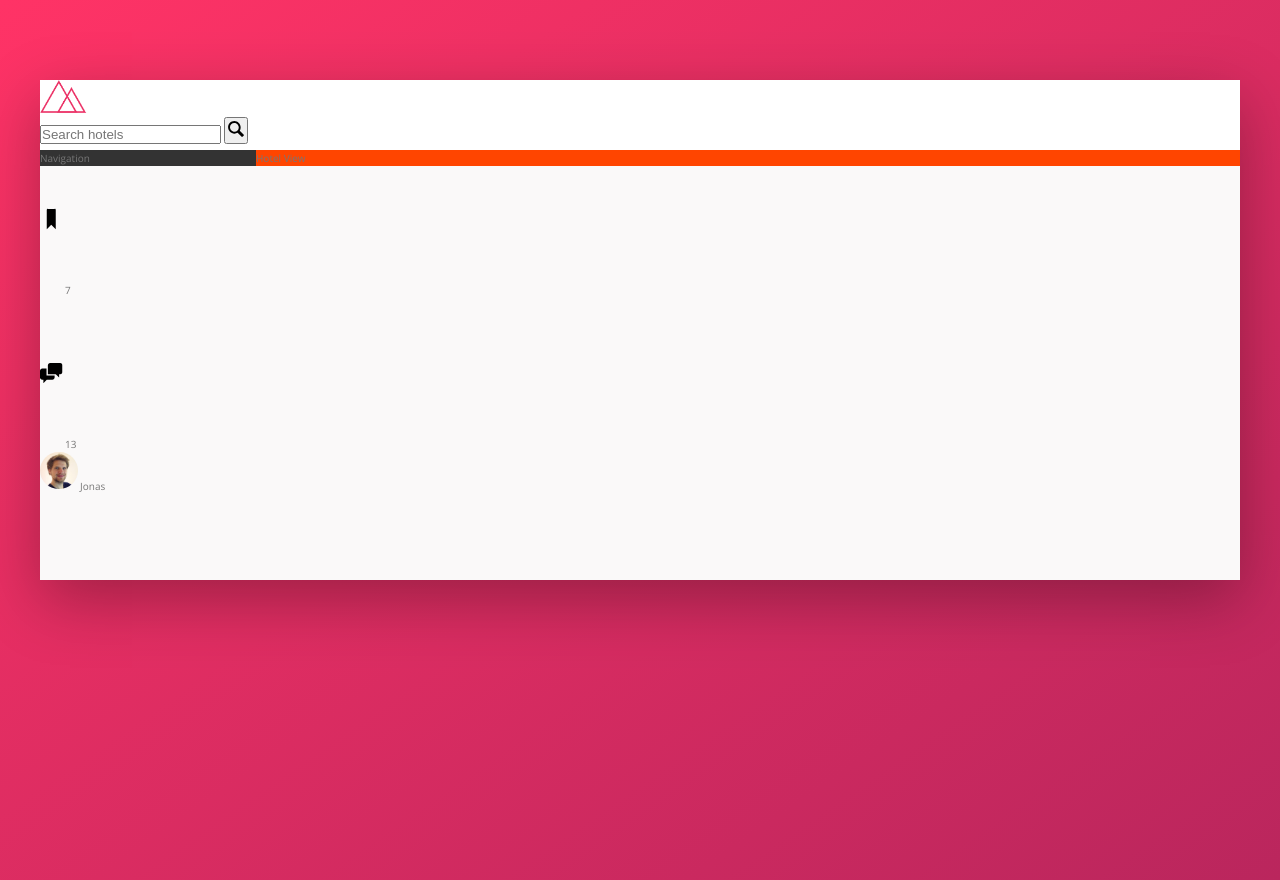
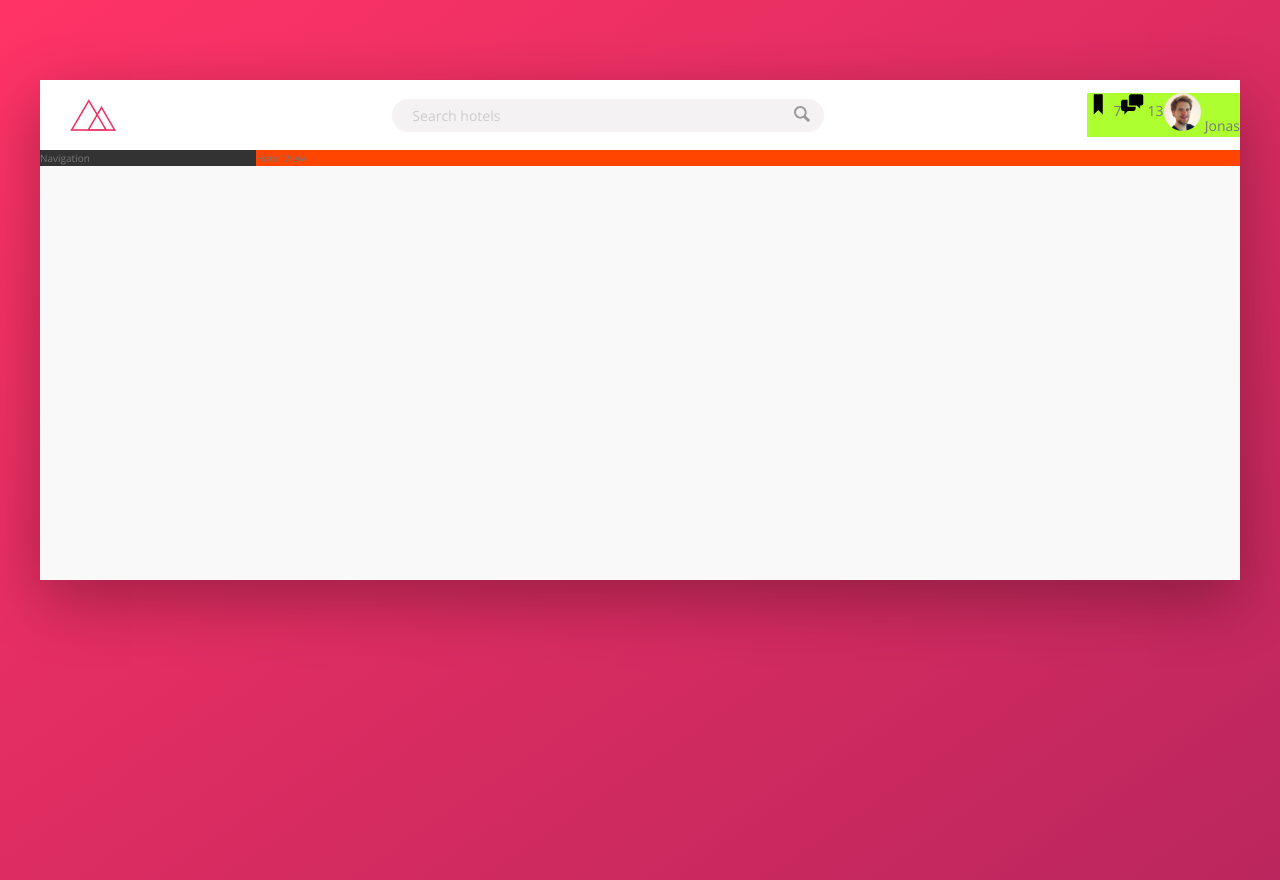
Before and after one commit to iamsaikatrahman/landing-page-trillo-app, a website: page index.html in a window 1280 px wide. Drawn offline with nearby package versions, Linux system fonts and the light colour scheme.

Commit message:
Building the header-Continue (search box done)

```diff
--- a/sass/_components.scss
+++ b/sass/_components.scss
@@ -2,28 +2,69 @@
 //// LOGO
 .logo {
   height: 3.25rem;
+  margin-left: 3rem;
 }
 
 /////////////////////////////////
 //// SEARCH
 .search {
+  flex: 0 0 40%;
+  display: flex;
+  align-items: center;
+  justify-content: center;
   &__input {
+    font-family: inherit;
+    font-size: inherit;
+    color: inherit;
+    background-color: var(--color-grey-light-2);
+    border: none;
+    padding: 0.7rem 2rem;
+    border-radius: 100px;
+    width: 90%;
+    margin-right: -3.25rem;
+    transition: all 0.2s;
+
+    &:focus {
+      outline: none;
+      width: 100%;
+      background-color: var(--color-grey-light-3);
+    }
+
+    &::-webkit-input-placeholder {
+      font-weight: 100;
+      color: var(--color-grey-light-4);
+    }
+  }
+
+  &__input:focus + &__button {
+    background-color: var(--color-grey-light-3);
   }
   &__button {
+    border: none;
+    background-color: var(--color-grey-light-2);
+    &:focus {
+      outline: none;
+    }
+    &:active {
+      transform: translateY(2px);
+    }
   }
   &__icon {
     height: 2rem;
     width: 2rem;
+    fill: var(--color-grey-dark-3);
   }
 }
 
 /////////////////////////////////
 //// USER NAVIGATION
 .user-nav {
+  background-color: greenyellow;
+  display: flex;
   &__icon-box {
   }
   &__icon {
-    height: 2.25ren;
+    height: 2.25rem;
     width: 2.25rem;
   }
   &__notification {
--- a/sass/_layout.scss
+++ b/sass/_layout.scss
@@ -7,9 +7,13 @@
 }
 
 .header {
+  font-size: 1.4rem;
   height: 7rem;
   background-color: #fff;
   border-bottom: var(--color-grey-light-2);
+  display: flex;
+  justify-content: space-between;
+  align-items: center;
 }
 
 .content {
```
Also changed, not shown: css/style.css.
